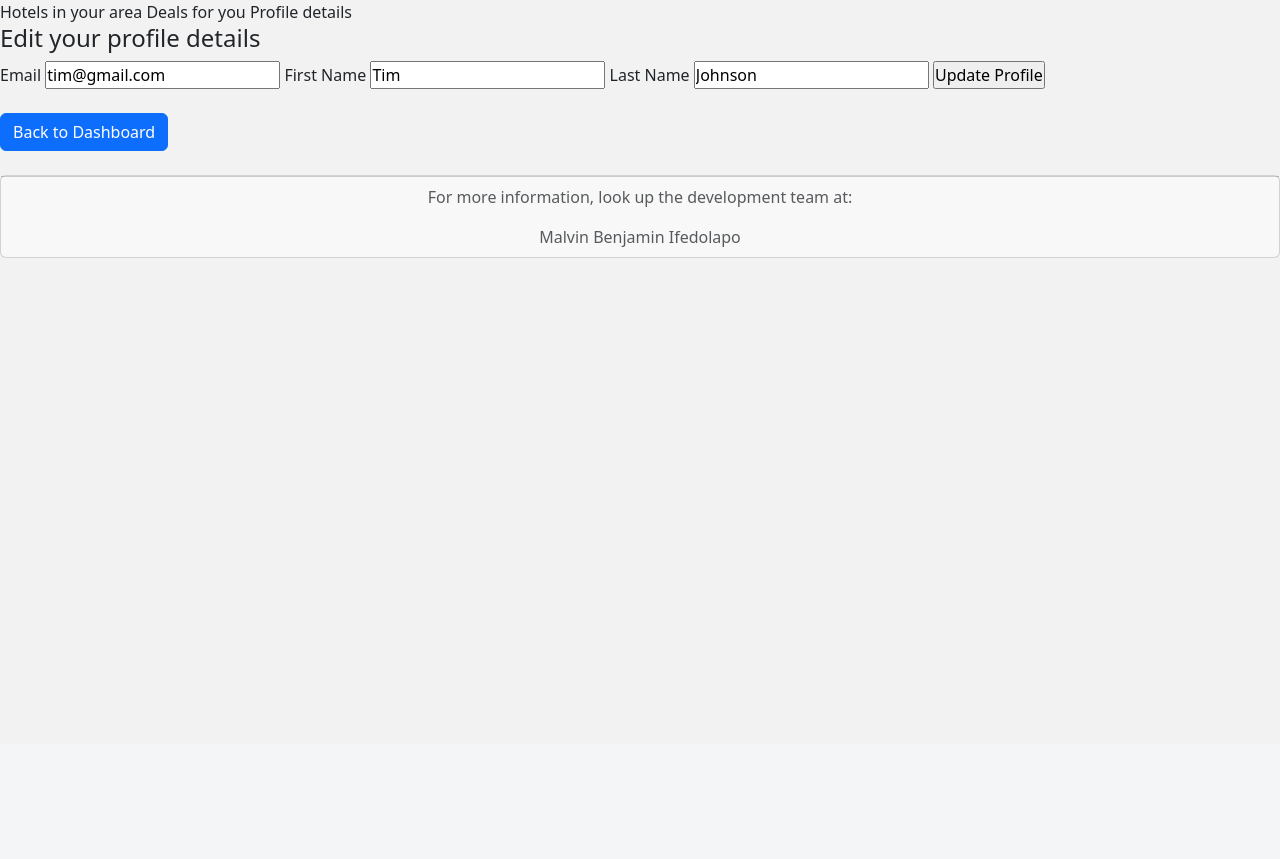
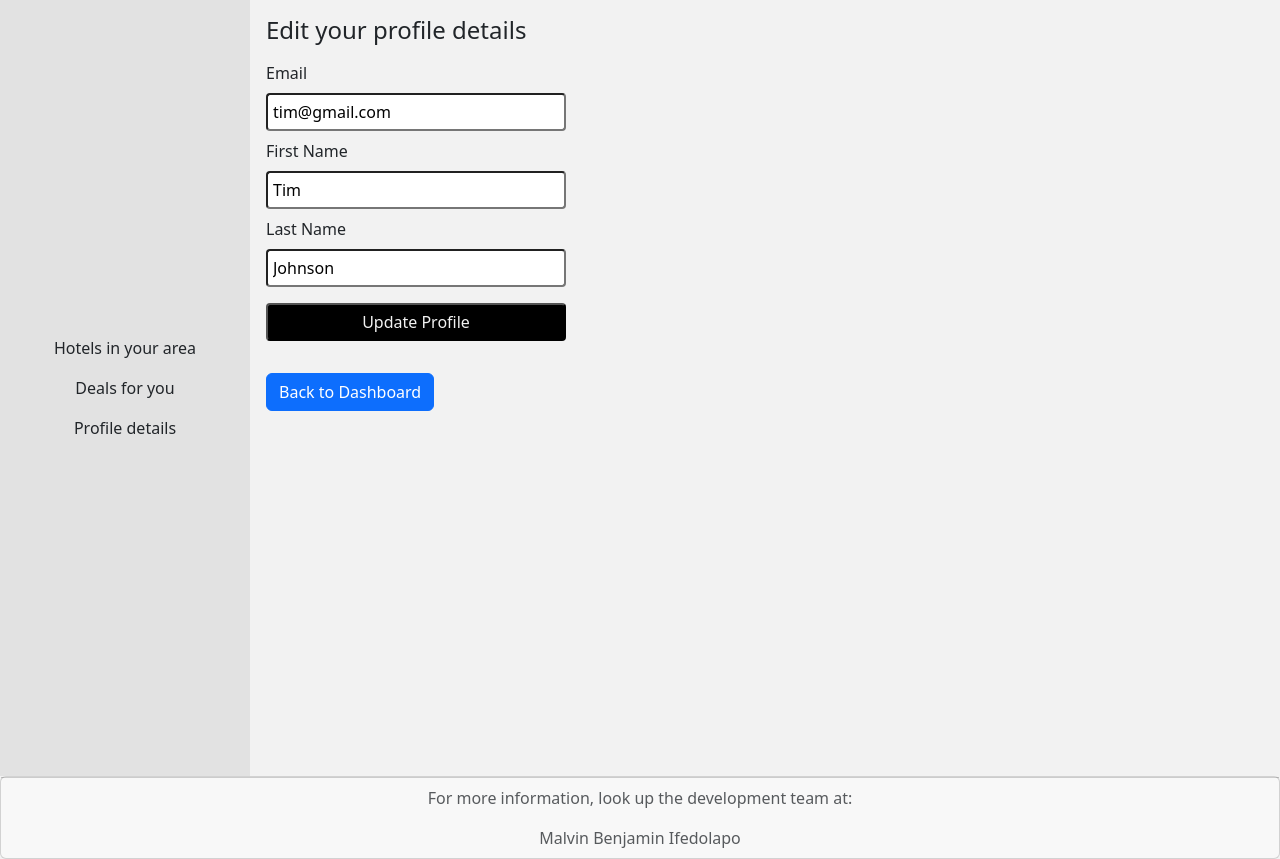
Before and after one commit to malvinmuthuuri47/portfolio_project, a Flask app: page /auth/profile in a window 1280 px wide. Shown: the part 56-915 px from the top of the page. Before the commit the page ends 314 px from the top, so only its background shows below. Run offline with Flask 3, Linux system fonts and the light colour scheme; a user stored in the database is signed in.

Commit message:
improved and edited styling

```diff
--- a/HTML_intro/website/static/style.css
+++ b/HTML_intro/website/static/style.css
@@ -403,3 +435,54 @@ a{
 .booking-form input{
     padding: 0.3rem;
 }
+
+
+/* Profile-page styling */
+
+.profile-dashboard{
+    display: flex;
+    flex-direction: row;
+    gap: 1rem;
+}
+
+.profile-sidebar{
+    display: flex;
+    flex-direction: column;
+    gap: 1rem;
+    width: 250px;
+    text-align: center;
+    height: 97vh;
+    align-items: center;
+    justify-content: center;
+    background-color: #e2e2e2;
+}
+
+.profile-main h4{
+    margin: 1rem 0;
+}
+
+.profile-main form{
+    display: flex;
+    flex-direction: column;
+    gap: 0.5rem;
+}
+
+.profile-main input{
+    width: 300px;
+    padding: 5px;
+    border-radius: 4px;
+}
+
+#profile-submit{
+    background: black;
+    color: #f2f2f2;
+    margin: 0.5rem 0;
+}
+
+
+/* Search */
+
+.search-img{
+    max-width: 500px;
+    border-radius: 0.5rem;
+}
```
Also changed, not shown: other parts of HTML_intro/website/static/style.css (+35 -3 lines).
